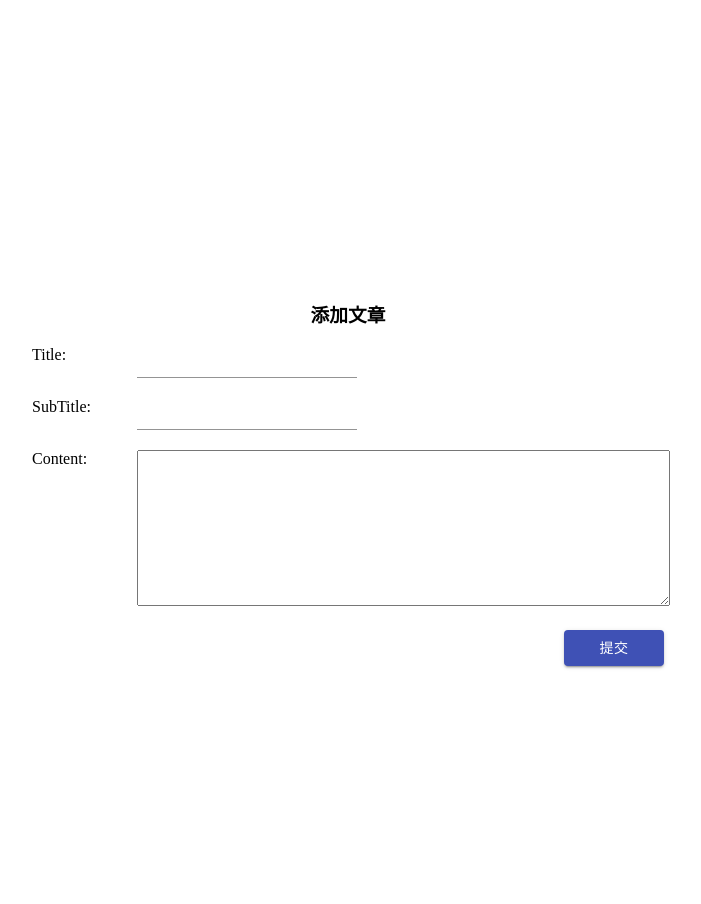
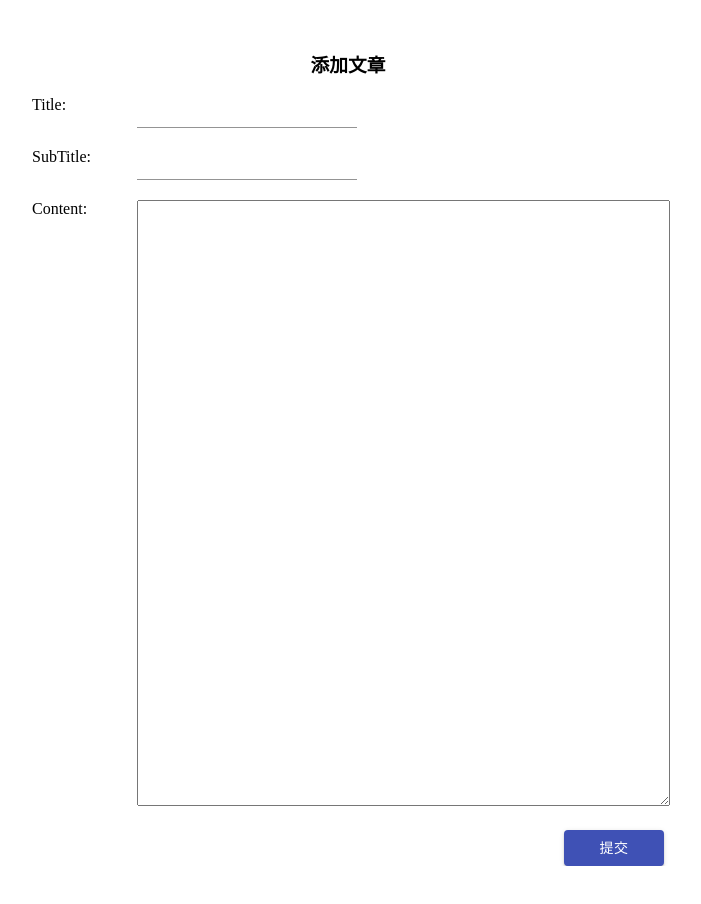
Before and after one commit to shuntian/comment-frontend, a React (Create React App) app: page /articles/insert in a window 1280 px wide. Shown: the top 904 px of the page, without its empty margins (300-1001 px from the left). After the commit the page ends 866 px from the top, so only its background shows below. Built offline with nearby package versions, Linux system fonts and the light colour scheme.

Commit message:
update style

```diff
--- a/src/pages/articles/article-insert.js
+++ b/src/pages/articles/article-insert.js
@@ -43,7 +43,7 @@ class ArticleInsert extends React.Component {
   render() {
 
     return (
-      <div style={{marginTop: "300px"}}>
+      <div style={{marginTop: "50px"}}>
         <Container style={{maxWidth: "680px", marginBottom: "20px"}}>
           <h3 style={{textAlign: 'center'}}> 添加文章 </h3>
           <Grid container style={{marginBottom: "20px"}}>
@@ -77,7 +77,7 @@ class ArticleInsert extends React.Component {
             <Grid item xs={10}>
               <TextareaAutosize
                 style={{width: "100%"}}
-                minRows={10}
+                minRows={40}
                 name="content"
                 value={this.state.content}
                 onChange={this.handleValueChanged("content")}
```
